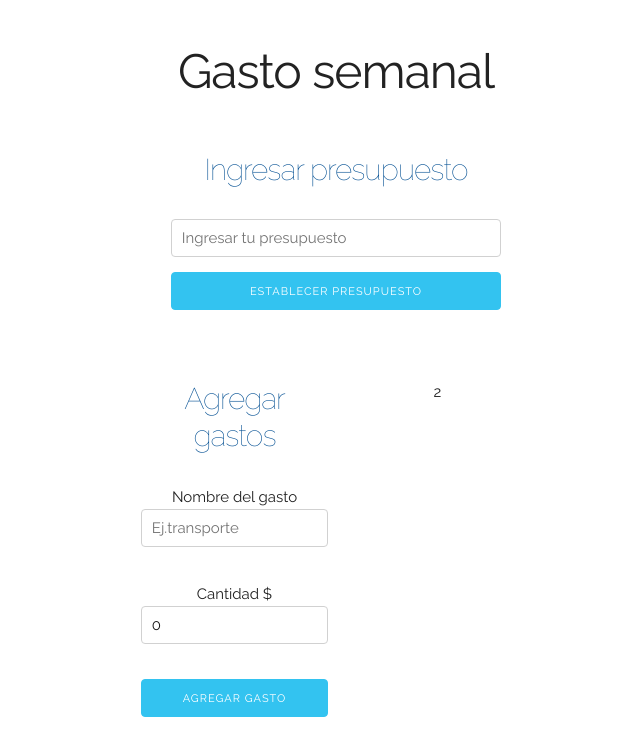
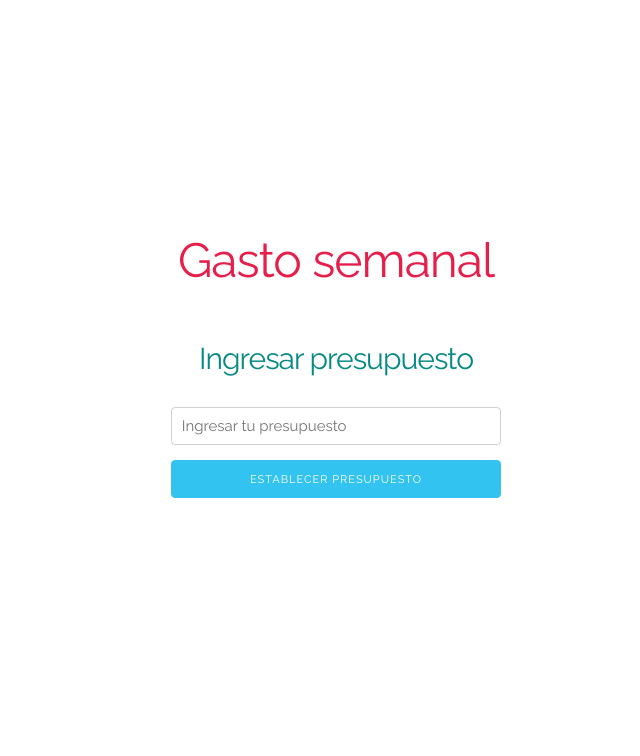
Before and after one commit to topoescobar/control-gastos, a React (Vite) app: page / in a window 1280 px wide. Shown: the top 756 px of the page, without its empty margins (304-944 px from the left). Built offline with nearby package versions, Linux system fonts and the light colour scheme.

Commit message:
Pregunta->PresupuestoComp

```diff
--- a/src/App.jsx
+++ b/src/App.jsx
@@ -2,35 +2,39 @@ import { useState } from 'react'
 import reactLogo from './assets/react.svg'
 import viteLogo from '/vite.svg'
 import './App.css'
-import Pregunta from './components/Pregunta'
+import PresupuestoComp from './components/PresupuestoComp'
 import Formulario from './components/Formulario'
 
 function App() {
 
   const [presupuesto, setPresupuesto] = useState(0)
+  const [presupuestoDefinido, setPresupuestoDefinido] = useState(false)
   const [resto, setResto] = useState(0)
+
   return (
     <>
       <div className="container">
         <h1>Gasto semanal</h1>
 
+        { !presupuestoDefinido ? (
         <div className="contenido-principal">
-          <Pregunta
+          <PresupuestoComp
             setPresupuesto={setPresupuesto}
             setResto={setResto}
-          ></Pregunta>
-
+            setPresupuestoDefinido = {setPresupuestoDefinido}
+          ></PresupuestoComp>
         </div>
-
+        )  : (
         <div className="row">
           <div className="one-half column">
             <Formulario></Formulario>
-
           </div>
           <div className="one-half column">
             2
           </div>
         </div>
+        ) }
+
 
       </div>
 
--- a/src/components/Pregunta.jsx
+++ b/src/components/PresupuestoComp.jsx
@@ -1,7 +1,7 @@
 import React, { useState } from 'react'
 import Error from './Error'
 
-const Pregunta = ({setPresupuesto, setResto}) => {
+const PresupuestoComp = ({setPresupuesto, setResto, setPresupuestoDefinido}) => {
 
     const [cantidad, setCantidad] = useState(0.0)
     const [error, setError] = useState(false)
@@ -22,6 +22,7 @@ const Pregunta = ({setPresupuesto, setResto}) => {
 
         setPresupuesto(cantidad)
         setResto(cantidad)
+        setPresupuestoDefinido(true)
 
     }
 
@@ -46,4 +47,4 @@ const Pregunta = ({setPresupuesto, setResto}) => {
   )
 }
 
-export default Pregunta
+export default PresupuestoComp
--- a/src/index.css
+++ b/src/index.css
@@ -4,9 +4,13 @@
   font-weight: 400;
 
   color-scheme: light dark;
-  color: rgba(255, 255, 255, 0.87);
-  background-color: #242424;
-
+  --color-prim: rgba(255, 255, 255, 0.87);
+  background-color: #0b1d21;
+  --color1: #e81e4a;
+  --color2: #0b1d21;
+  --color3: #078a85;
+  --color4: #68baab;
+  --color5: #edd5c5;
   font-synthesis: none;
   text-rendering: optimizeLegibility;
   -webkit-font-smoothing: antialiased;
@@ -19,6 +23,7 @@ a {
   color: #646cff;
   text-decoration: inherit;
 }
+
 a:hover {
   color: #535bf2;
 }
@@ -29,24 +34,25 @@ body {
   place-items: center;
   min-width: 320px;
   min-height: 100vh;
-  color: --root;
+  color: var(--color-prim)
 }
+
 header {
   margin: 30px 0;
 }
 
 h1 {
+  color: var(--color1);
   font-size: 3.2em;
-  /* line-height: 2; */
   font-weight: 500;
 }
 
 h2 {
   font-family: 'Raleway', sans-serif;
-  font-weight: 100;
-  color:#004e92;
-  margin-bottom:30px;
-  font-size:3rem!important;
+  font-weight: 500;
+  color: var(--color3);
+  margin-bottom: 30px;
+  font-size: 3rem !important;
   text-align: center;
 }
 
@@ -61,14 +67,17 @@ button {
   cursor: pointer;
   transition: border-color 0.25s;
 }
+
 button:hover {
   border-color: #646cff;
 }
+
 button:focus,
 button:focus-visible {
   outline: 4px auto -webkit-focus-ring-color;
 }
-input{
+
+input {
   color: #1a1a1a;
 }
 
@@ -77,33 +86,39 @@ input{
     color: #213547;
     background-color: #ffffff;
   }
+
   a:hover {
     color: #747bff;
   }
+
   button {
     background-color: #f9f9f9;
   }
 }
 
 .alert p {
-  margin-bottom: 0!important;
+  margin-bottom: 0 !important;
 }
 
 .contenido {
-  padding:20px;
+  padding: 20px;
 }
+
 .contenido-principal {
   background-color: white;
   padding: 30px;
   border-radius: 20px;
 }
-.presupuesto p{
+
+.presupuesto p {
   margin-bottom: 0;
   font-weight: bold;
 }
+
 .presupuesto p span {
   font-weight: normal;
 }
+
 #gastos {
   margin-bottom: 30px;
 }
@@ -111,9 +126,11 @@ input{
 .campo {
   margin-bottom: 2rem;
 }
+
 .error {
   text-align: center;
 }
+
 .alert {
   position: relative;
   padding: .75rem 1.25rem;
@@ -121,46 +138,55 @@ input{
   border: 1px solid transparent;
   border-radius: .25rem;
 }
+
 .alert-primary {
   color: #004085;
   background-color: #cce5ff;
   border-color: #b8daff;
 }
+
 .alert-success {
   color: #155724;
   background-color: #d4edda;
   border-color: #c3e6cb;
 }
+
 .alert-danger {
   color: #721c24;
   background-color: #f8d7da;
   border-color: #f5c6cb;
 }
+
 .alert-warning {
   color: #856404;
   background-color: #fff3cd;
   border-color: #ffeeba;
 }
-.gastos-realizados  {
+
+.gastos-realizados {
   margin-bottom: 2rem;
 }
-.gastos-realizados li{
+
+.gastos-realizados li {
   list-style: none;
   margin-bottom: 0rem;
   border-bottom: 1px solid #e1e1e1;
   padding: 1rem 0;
 }
+
 .gastos-realizados li:last-of-type {
-  margin-bottom: 0!important;
+  margin-bottom: 0 !important;
 }
+
 .gastos-realizados li p {
   display: flex;
   justify-content: space-between;
   align-items: center;
-  margin:0;
+  margin: 0;
 }
+
 .gastos-realizados li p .gasto {
   background-color: #004085;
   padding: 1rem;
-  color:white;
+  color: white;
 }
```
Lines whose indentation alone changed are shown as unchanged.
